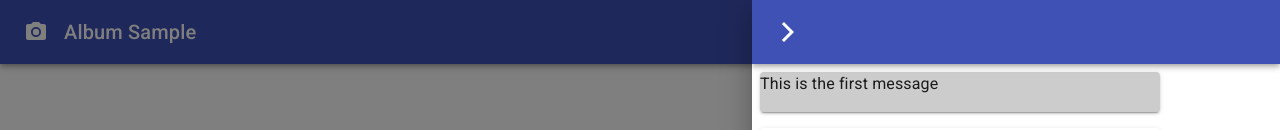
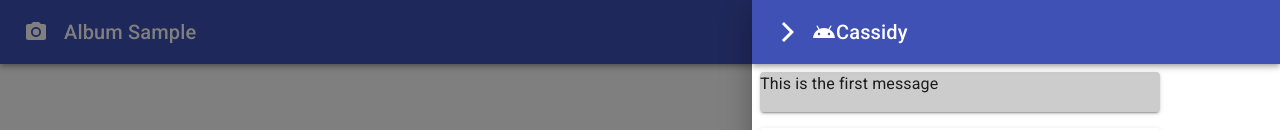
Before and after one commit to sis-labs/lex-sample-custom-webchat, a React (Create React App) app: page / in a window 1280 px wide. Both pictures are taken after a click on the button 1224 px from the left and 760 px from the top of the page. Shown: the top 130 px of the page. Built offline with nearby package versions, Linux system fonts and the light colour scheme.

Commit message:
wip: cleaning style
Signed-off-by: ollie314 <mehdi.lefebvre@gmail.com>

```diff
--- a/src/MessageContainerHeader.js
+++ b/src/MessageContainerHeader.js
@@ -3,7 +3,10 @@ import React from 'react';
 import AppBar from '@material-ui/core/AppBar';
 import Toolbar from '@material-ui/core/Toolbar';
 import IconButton from '@material-ui/core/IconButton';
+import Typography from '@material-ui/core/Typography';
+
 import ArrowForwardIosIcon from '@material-ui/icons/ArrowForwardIos';
+import AndroidIcon from '@material-ui/icons/Android';
 
 import { useMessagingContext } from './MessagingContext';
 import { hideBot } from './actions';
@@ -19,6 +22,10 @@ const MessageContainerHeader = ({ classes }) => {
         <IconButton onClick={onHideClick} edge="start" color="inherit" aria-label="menu">
           <ArrowForwardIosIcon />
         </IconButton>
+        <AndroidIcon />
+        <Typography variant="h6" className={classes.title}>
+          Cassidy
+        </Typography>
       </Toolbar>
     </AppBar>
   );
--- a/src/style.js
+++ b/src/style.js
@@ -3,6 +3,9 @@ import { makeStyles } from '@material-ui/core/styles';
 export const useStyles = makeStyles((theme) => ({
   icon: {
     marginRight: theme.spacing(2),
+  },
+  title: {
+    flexGrow: 1,
   },
   heroContent: {
     backgroundColor: theme.palette.background.paper,
```
